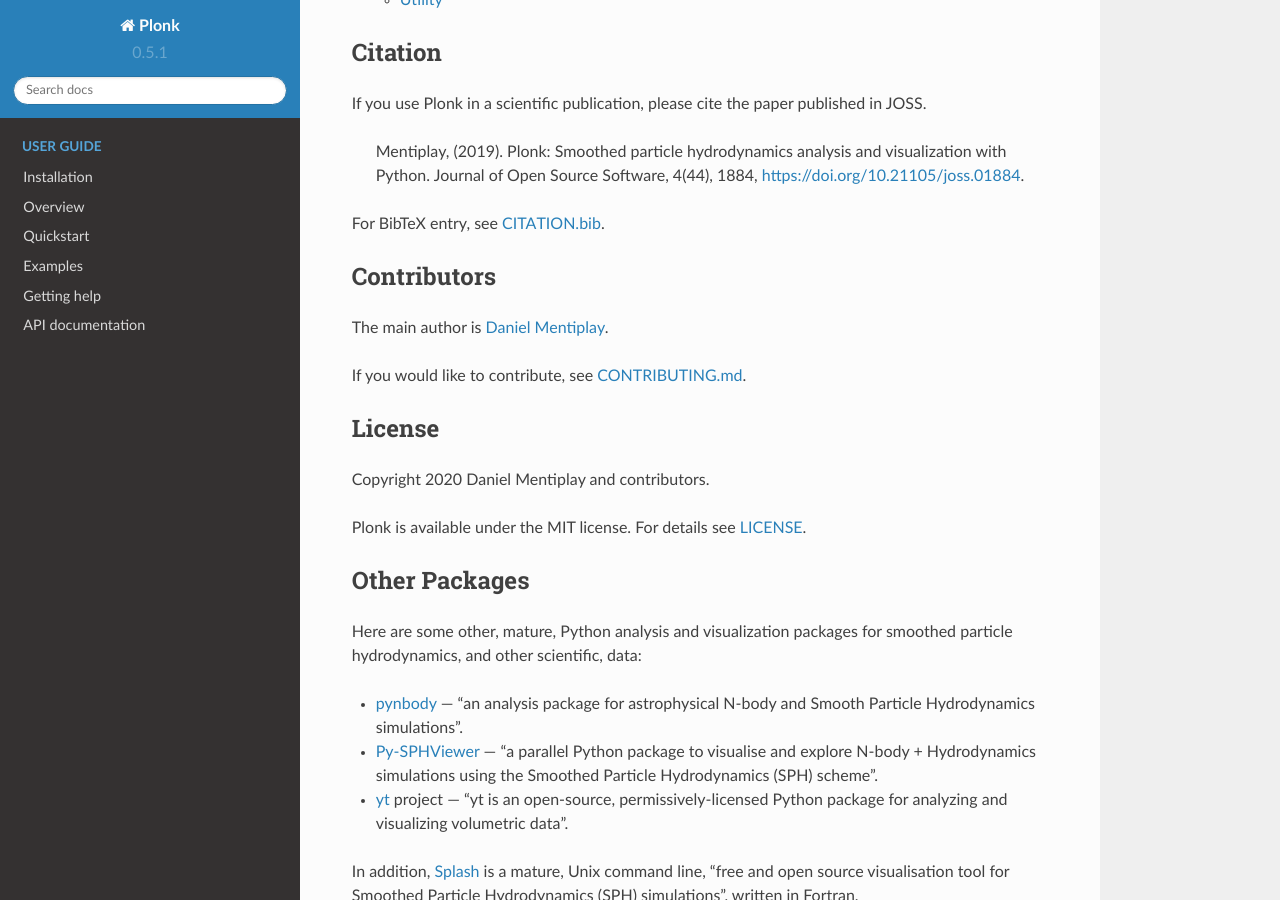
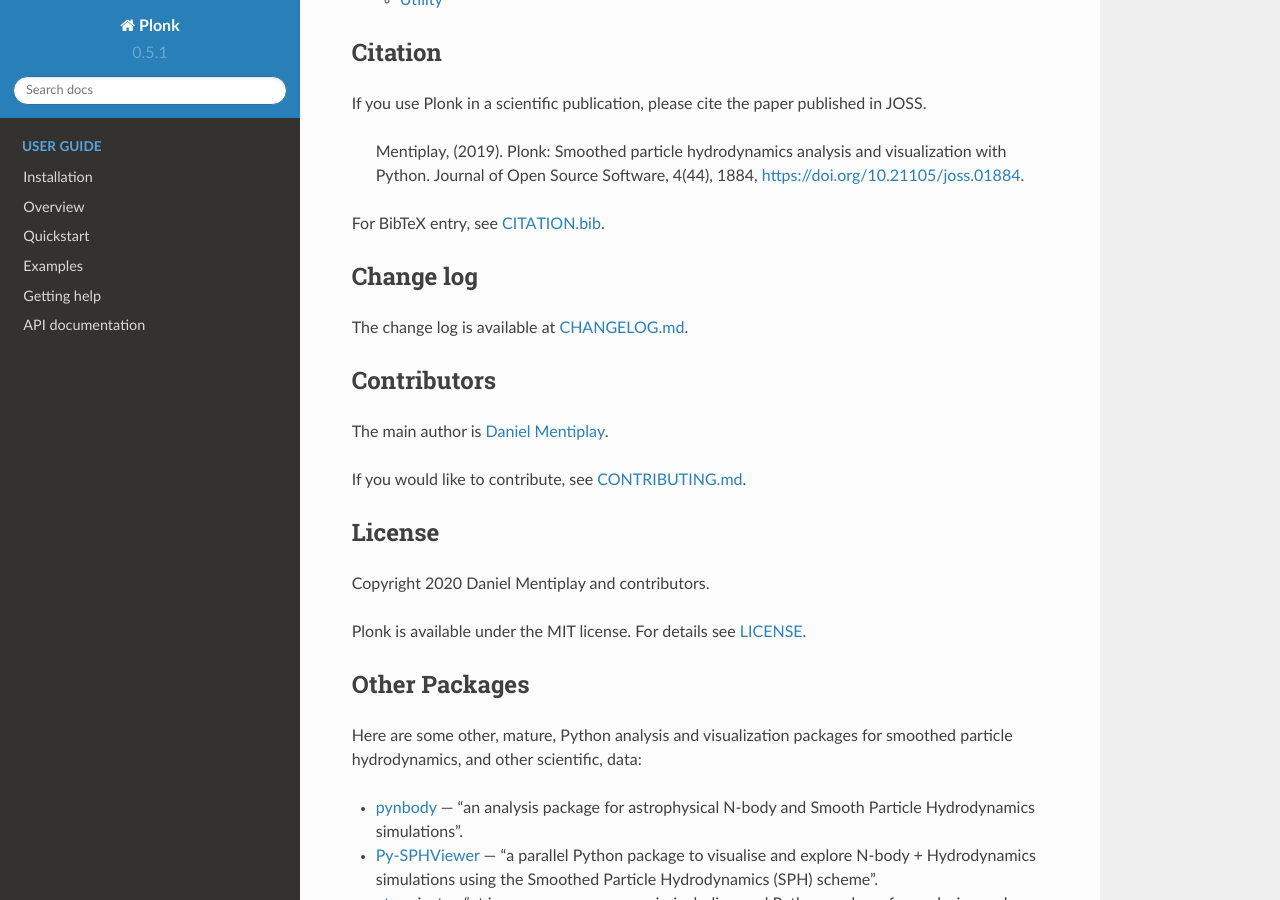
Before and after one commit to dmentipl/plonk, a Sphinx documentation site: the page built from docs/source/index.rst, in a window 1280 px wide and 900 px high, scrolled down 1341 px. Built offline with Sphinx 7.4.7 and the Read the Docs theme 2.0.0, drawn with Linux system fonts in a browser that asks for light colours; formulas are drawn with MathJax 3.

Commit message:
Add link to CHANGELOG.md in docs

```diff
--- a/docs/source/index.rst
+++ b/docs/source/index.rst
@@ -49,6 +49,13 @@ JOSS.
 For BibTeX entry, see
 `CITATION.bib <https://github.com/dmentipl/plonk/blob/master/CITATION.bib>`_.
 
+----------
+Change log
+----------
+
+The change log is available at
+`CHANGELOG.md <https://github.com/dmentipl/plonk/blob/master/CHANGELOG.md>`_.
+
 ------------
 Contributors
 ------------
```
